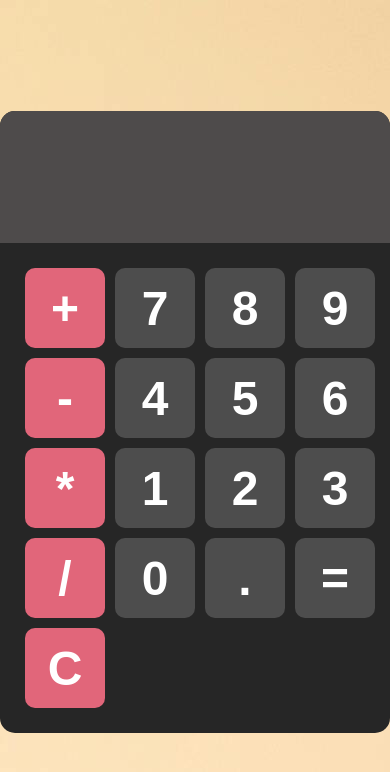
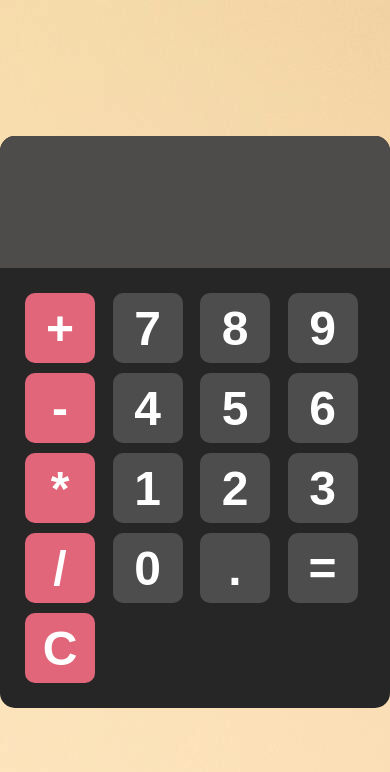
Before and after one commit to yrdeepthi/deepthi-calculator, a plain HTML site: page index.html in a window 390 px wide. Drawn offline with Linux system fonts and the light colour scheme.

Commit message:
Update style.css

```diff
--- a/style.css
+++ b/style.css
@@ -64,10 +64,10 @@ button:active{
 
 @media screen and (max-width:767px){
     .calculator{
-        max-width:300px;
+        max-width:250px;
     }
     button{
-        width:80px;
-     height:80px;
+        width:70px;
+     height:70px;
     }
 }
```
